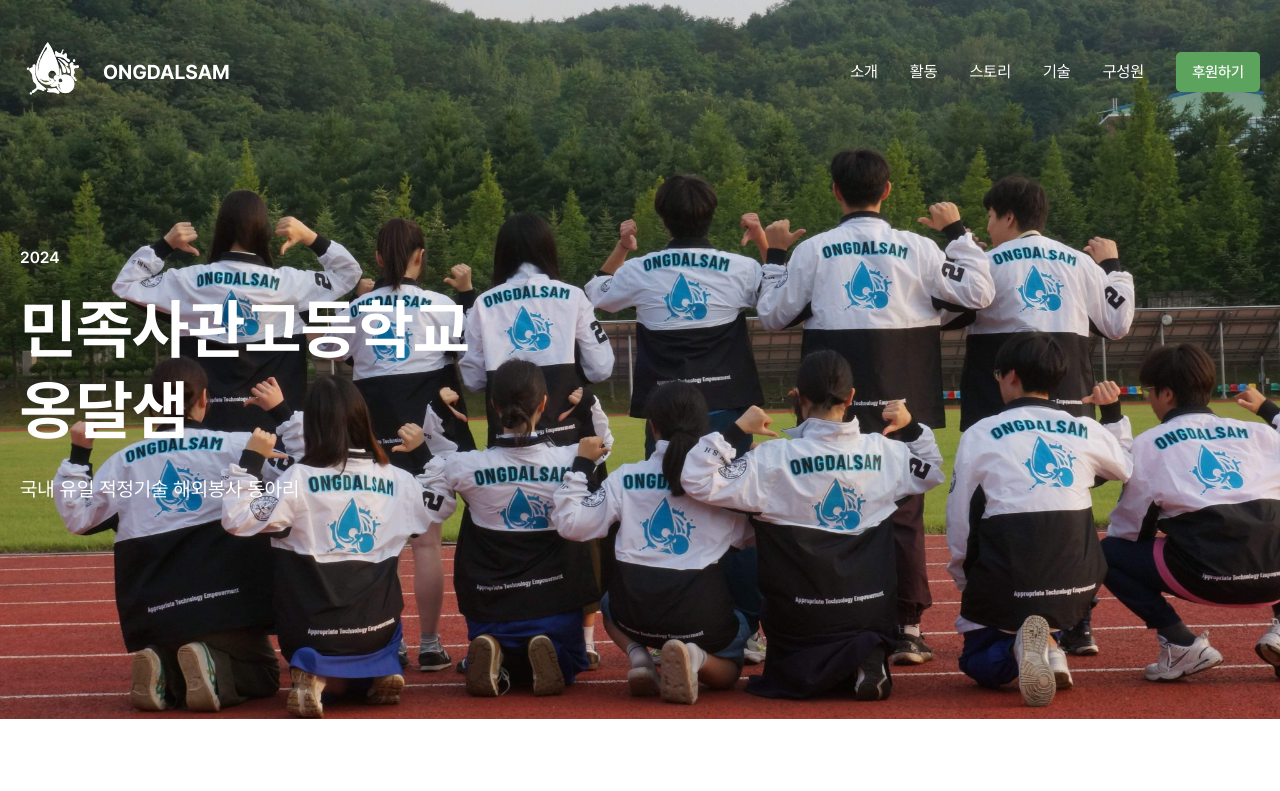
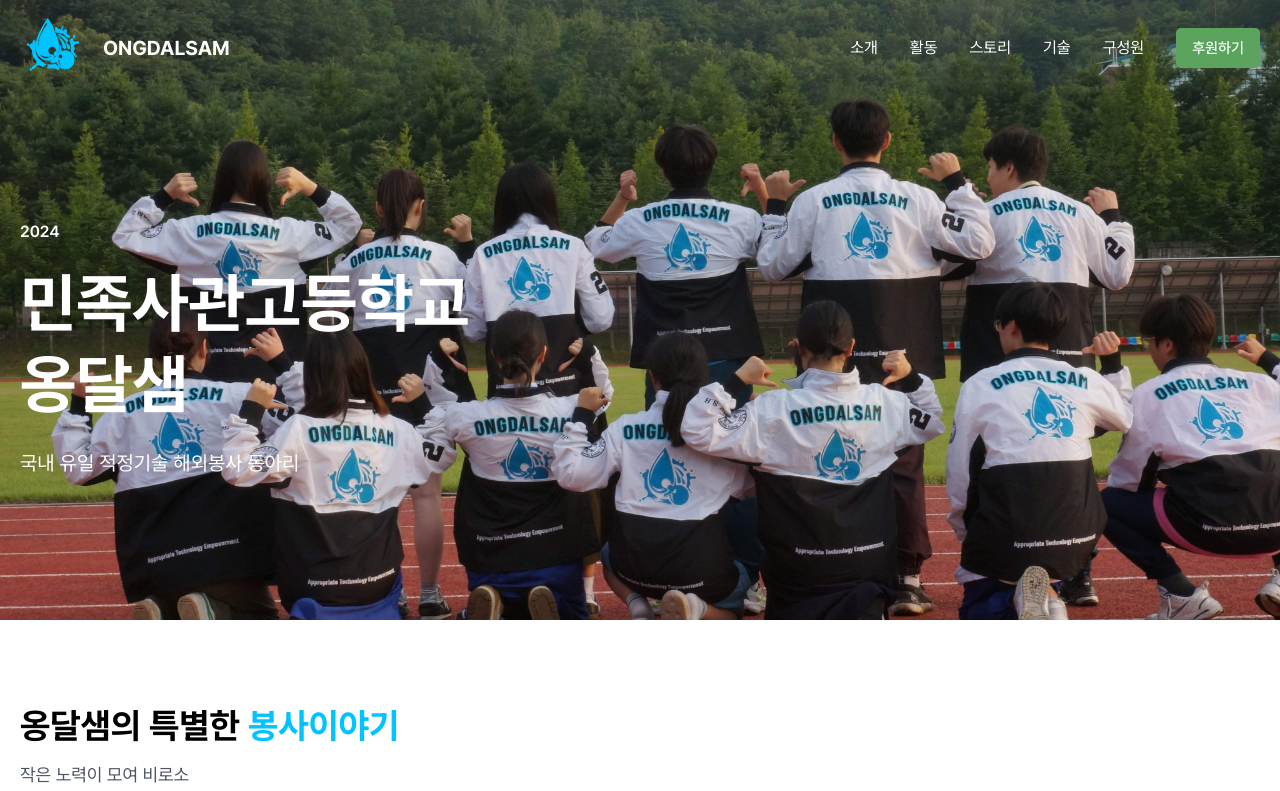
Before and after one commit to KMLA-ODS/Ongpage-v1, a Next.js app: page / in a window 1280 px wide. Shown: the top 791 px of the page. Built offline with nearby package versions, Linux system fonts and the light colour scheme.

Commit message:
style: Update header style
update header style and create scroll up button

```diff
--- a/app/about/page.jsx
+++ b/app/about/page.jsx
@@ -16,7 +16,7 @@
 const About = () => {
   return (
     <section className="h-[2000px]">
-      <div className="h-[315px] xl:h-[315px] bg-[url('/images/AboutBanner.jpeg')] bg-cover bg-center">
+      <div className="h-[280px] xl:h-[315px] bg-[url('/images/AboutBanner.jpeg')] bg-cover bg-center">
         <div className="container h-full flex items-end pl-[12px] pb-[40px] lg:pl-0 lg:pb-0 lg:items-center">
           <h2 className="text-[40px] font-bold text-white">옹달샘은</h2>
         </div>
--- a/app/activity/page.jsx
+++ b/app/activity/page.jsx
@@ -48,7 +48,7 @@
 const Activity = () => {
   return (
     <section className="h-[10000px]">
-      <div className="h-[315px] xl:h-[315px] bg-[url('/images/ActivityBanner.jpg')] bg-cover bg-center">
+      <div className="h-[280px] xl:h-[315px] bg-[url('/images/ActivityBanner.jpg')] bg-cover bg-center">
         <div className="container h-full flex items-end pl-[12px] pb-[40px] lg:pl-0 lg:pb-0 lg:items-center">
           <h2 className="text-[40px] font-bold text-white">활동소개</h2>
         </div>
--- a/app/layout.jsx
+++ b/app/layout.jsx
@@ -5,6 +5,7 @@
 //components
 import Header from "../components/Header";
 import Footer from "../components/Footer";
+import ScrollToTopButton from "../components/ScrollToTopButton";
 
 const pretendard = localFont({
   src: "./fonts/PretendardVariable.woff2",
@@ -39,6 +40,8 @@
         <meta name="viewport" content="width=device-width, initial-scale=1" />
       </Head>
       <body className={pretendard.variable}>
+        <ScrollToTopButton />
+
         <Header />
         {children}
         {/* <Footer></Footer> */}
--- a/app/page.jsx
+++ b/app/page.jsx
@@ -11,9 +11,9 @@
     <section className="">
       {/* banner */}
 
-      <div className="h-[400px] xl:h-[719px] bg-[url('/images/Home_bg.jpg')] bg-cover bg-center">
+      <div className="h-[350px] xl:h-[620px] bg-[url('/images/Home_bg.jpg')] bg-cover bg-center">
         <div className="container mx-auto h-full">
-          <div className="pt-[160px] xl:pt-[246px]">
+          <div className="pt-[130px] xl:pt-[220px]">
             <span className="text-white  font-semibold">2024</span>
             <h1 className="text-white mt-[15px] xl:mt-[19px] font-bold text-4xl mb-[22px] xl:text-[65px] xl:mb-[22px] xl:leading-tight  ">
               민족사관고등학교 <br></br> 옹달샘
@@ -28,7 +28,7 @@
       <div className="container mx-auto h-full">
         {/* introduction */}
 
-        <div className="mt-[40px] mb-[20px] xl:mt-[100px] xl:mb-[40px] w-full">
+        <div className="mt-[40px] mb-[20px] xl:mt-[80px] xl:mb-[40px] w-full">
           <h2 className="font-bold text-[24px] text-left xl:text-left xl:text-[35px]">
             옹달샘의 특별한 <span className="text-primary">봉사이야기</span>
           </h2>
--- a/components/Header.jsx
+++ b/components/Header.jsx
@@ -1,20 +1,30 @@
+"use client";
+
 import Link from "next/link";
 import Image from "next/image";
 import { Button } from "./ui/button";
+import { usePathname } from "next/navigation";
 
 // components
 import Nav from "./Nav";
 import { MobileNav } from "./MobileNav";
 
 const Header = () => {
+  const pathname = usePathname();
   return (
-    <header className="py-2 lg:py-8 xl:py-10 text-white bg-transparent fixed w-[100%] z-10">
+    <header
+      className={`py-1 lg:py-2 xl:py-4 w-[100%] z-10 ${
+        pathname === "/"
+          ? "bg-transparent text-white absolute"
+          : "bg-white text-black"
+      }`}
+    >
       <div className="container mx-auto flex justify-between items-center">
         {/* logo */}
         <div className="flex items-center gap-4">
           <Link href={"/"}>
             <Image
-              src="/images/logo.svg"
+              src="/images/logo blue.svg"
               alt="ongdalsam"
               width={66.94}
               height={64}
--- /dev/null
+++ b/components/ScrollToTopButton.jsx
@@ -0,0 +1,50 @@
+"use client";
+import { useState, useEffect } from "react";
+import { FaArrowUp } from "react-icons/fa"; // 위쪽 화살표 아이콘
+
+const ScrollToTopButton = () => {
+  const [isVisible, setIsVisible] = useState(false);
+
+  // 스크롤 이벤트 핸들러
+  const toggleVisibility = () => {
+    if (window.pageYOffset > 300) {
+      setIsVisible(true);
+    } else {
+      setIsVisible(false);
+    }
+  };
+
+  // 맨 위로 스크롤하는 함수
+  const scrollToTop = () => {
+    window.scrollTo({
+      top: 0,
+      behavior: "smooth",
+    });
+  };
+
+  useEffect(() => {
+    // 스크롤 이벤트 등록
+    window.addEventListener("scroll", toggleVisibility);
+
+    // 클린업 함수로 이벤트 제거
+    return () => {
+      window.removeEventListener("scroll", toggleVisibility);
+    };
+  }, []);
+
+  return (
+    <div className="fixed bottom-4 right-4 xl:bottom-8 xl:right- z-50">
+      {isVisible && (
+        <button
+          onClick={scrollToTop}
+          className="p-2 xl:p-3 bg-white text-primary rounded-full shadow-lg hover:bg-gray-200 transition"
+          aria-label="Scroll to top"
+        >
+          <FaArrowUp size={24} />
+        </button>
+      )}
+    </div>
+  );
+};
+
+export default ScrollToTopButton;
```
